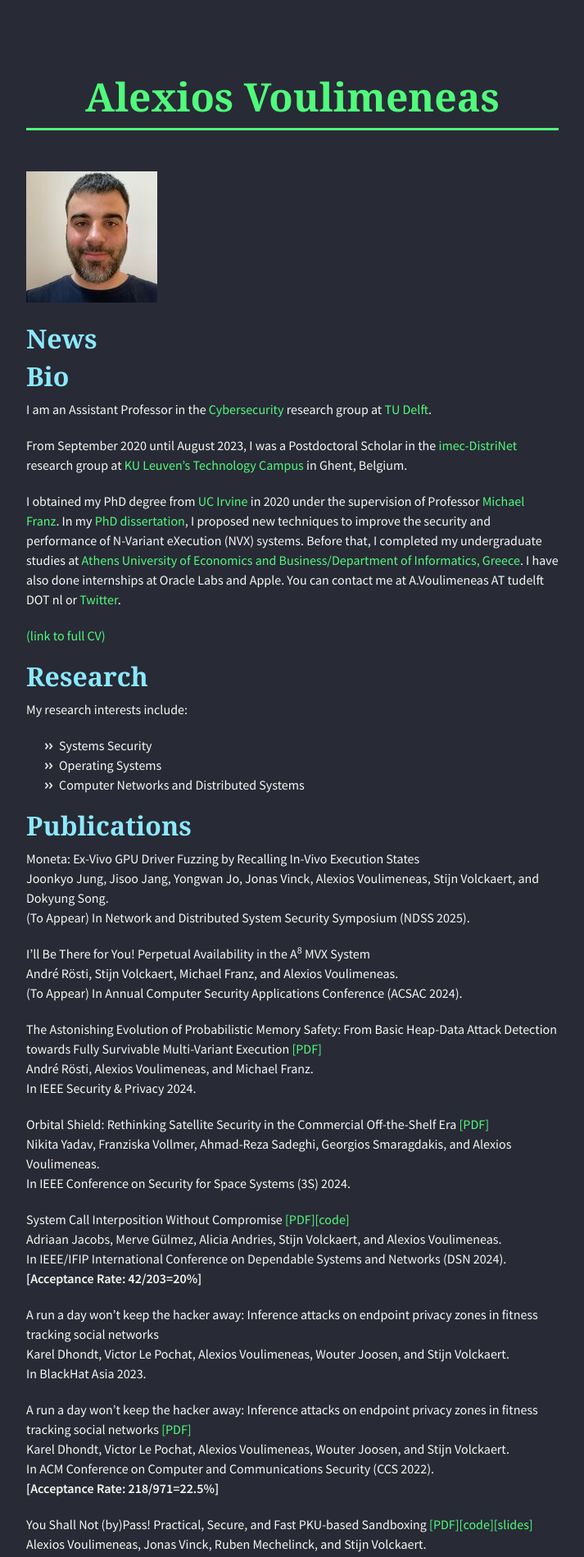
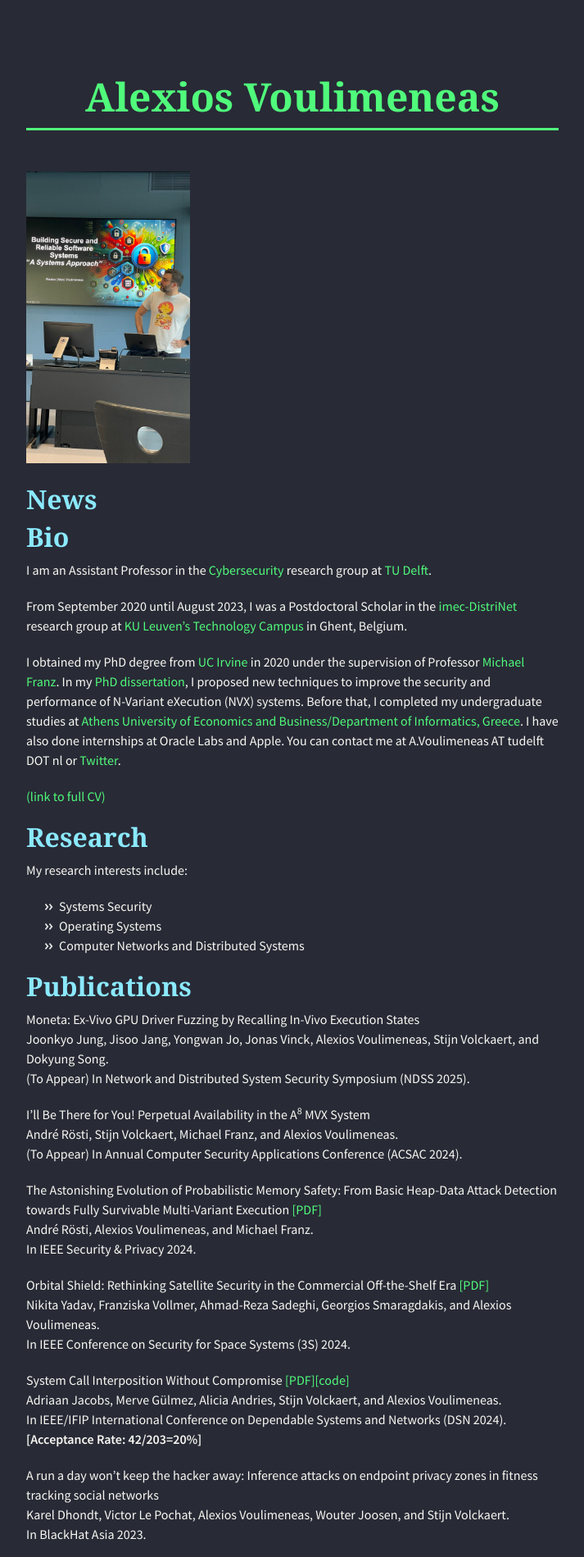
Before and after one commit to alexios-voulimeneas/alexios-voulimeneas.github.io, a Jekyll site: the page built from index.md, in a window 1280 px wide. Shown: the top 1899 px of the page at 82% size, without its empty margins (283-996 px from the left). Built offline with Jekyll 4.4.1, drawn with Linux system fonts in a browser that asks for light colours; nearby versions of some CDN libraries; the repository's description, which GitHub fills in, is left out.

Commit message:
Update index.md

```diff
--- a/index.md
+++ b/index.md
@@ -2,7 +2,7 @@
 layout: default
 ---
 
-![](347243904_792580402232741_4838750978437221448_n.jpg)
+<img src="466324559_4220271878199649_4803618349885448783_n.jpg" width="200">
 
 ## [](#header-2)News
 
```
